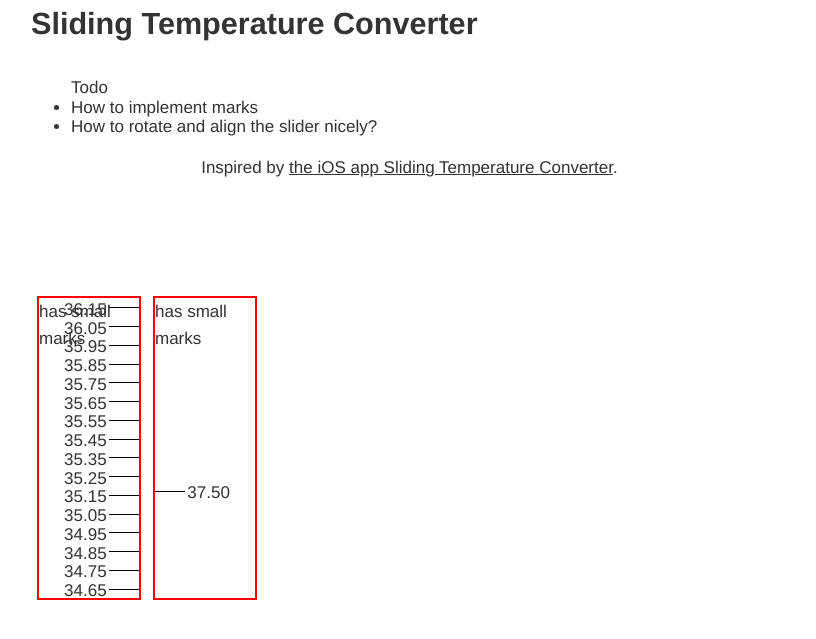
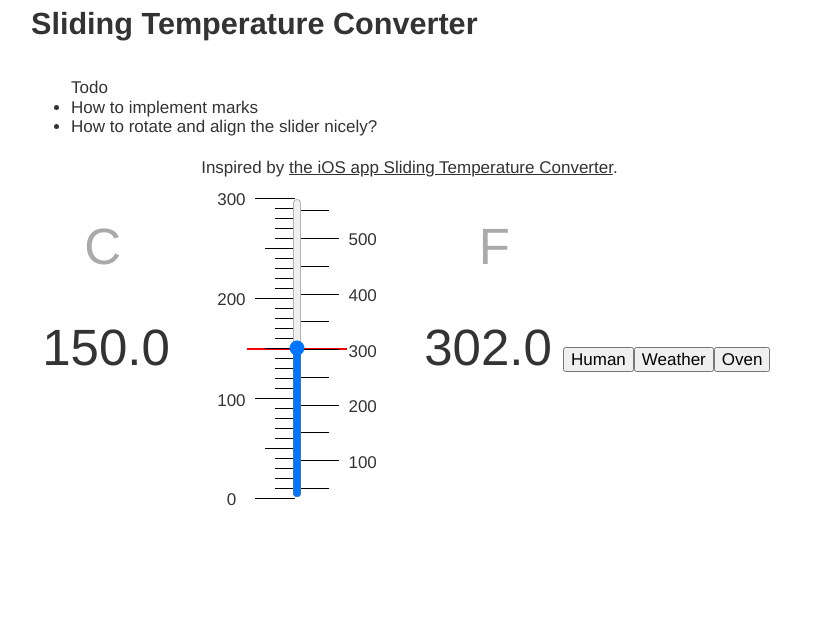
Before and after one commit to schjoq/gh-pages-src, a Gatsby site: page /sliding-temp-converter in a window 1280 px wide. Shown: the part 55-694 px from the top of the page, without its empty margins (229-1045 px from the left). Built offline with nearby package versions, Linux system fonts and the light colour scheme; Gatsby itself is replaced by a stand-in of ours.

Commit message:
Do some work

```diff
--- a/src/pages/sliding-temp-converter.js
+++ b/src/pages/sliding-temp-converter.js
@@ -17,38 +17,13 @@ export default function SlidingTempConverterPage() {
         </a>
         .
       </p>
-      <Marks
-        hasSmallMarks
-        markFrom="right"
-        sliderSmallestMark="34.6"
-        sliderRangeMin="34.6"
-        sliderRangeMax="36.2"
-        sliderRangeStep=".1"
-      />
-      <Marks
-        hasSmallMarks="null"
-        markFrom="left"
-        sliderSmallestMark="35"
-        sliderRangeMin="35"
-        sliderRangeMax="42"
-        sliderRangeStep="5"
-      />
+      <SlidingTemperatureConverter />
     </Layout>
   )
 }
 
 function toFahrenheit(celsius) {
   return (celsius * 9) / 5 + 32
-}
-
-function getMarkLength(markType) {
-  if (markType === "main-mark") {
-    return "60%"
-  } else if (markType === "medium-mark") {
-    return "40%"
-  } else if (markType === "small-mark") {
-    return "20%"
-  }
 }
 
 const Mark = styled(function (props) {
@@ -70,8 +45,6 @@ const Mark = styled(function (props) {
   }
 `
 
-// There're always 10 smaller marks between main marks
-const numberOfSmallMarksBetweenMark = 10
 function roundToDigitStringN(number, n) {
   return parseFloat(number).toFixed(n)
 }
@@ -84,6 +57,18 @@ function roundToDigitString1(number) {
 }
 function roundToDigitNumber1(number) {
   return roundToDigitNumberN(number, 1)
+}
+
+function getPositionForPointAsPercentageString(
+  point,
+  sliderRangeMin,
+  sliderRangeMax
+) {
+  return (
+    roundToDigitString1(
+      ((sliderRangeMax - point) / (sliderRangeMax - sliderRangeMin)) * 100
+    ) + "%"
+  )
 }
 
 function MarksWrapper(props) {
@@ -129,17 +114,17 @@ function MarksWrapper(props) {
     ...mainMarkPoints.map(point => point + sliderRangeStep / 2),
   ].filter(point => point >= sliderRangeMin && point <= sliderRangeMax)
 
-  function getPositionForPointAsPercentageString(
-    point,
-    sliderRangeMin,
-    sliderRangeMax
-  ) {
-    return (
-      roundToDigitString1(
-        ((sliderRangeMax - point) / (sliderRangeMax - sliderRangeMin)) * 100
-      ) + "%"
-    )
-  }
+  // Small mark points are 1-4 or 6-9 of 1/10 steps away from main mark points
+  const smallMarkPoints = [
+    [1, 2, 3, 4, 6, 7, 8, 9].map(
+      x => sliderSmallestMark - (sliderRangeStep / 10) * x
+    ),
+    ...mainMarkPoints.map(point =>
+      [1, 2, 3, 4, 6, 7, 8, 9].map(x => point + (sliderRangeStep / 10) * x)
+    ),
+  ]
+    .flat()
+    .filter(point => point >= sliderRangeMin && point <= sliderRangeMax)
 
   const markFrom = props.markFrom
 
@@ -154,12 +139,16 @@ function MarksWrapper(props) {
     const markLengthes = {
       "main-mark": "40px",
       "medium-mark": "30px",
-      "small-makr": "20px",
+      "small-mark": "20px",
     }
     return (
       <Mark
         markFrom={markFrom}
-        markText={roundToDigitStringN(point, numberOfDigitsAfterDecimalPoint)}
+        markText={
+          numberOfDigitsAfterDecimalPoint === null
+            ? null
+            : roundToDigitStringN(point, numberOfDigitsAfterDecimalPoint)
+        }
         position={getPositionForPointAsPercentageString(
           point,
           sliderRangeMin,
@@ -173,125 +162,262 @@ function MarksWrapper(props) {
   const mainMarks = mainMarkPoints.map(point =>
     makeMarkForPoint(
       point,
-      2,
+      0,
       "main-mark",
       markFrom,
       sliderRangeMin,
       sliderRangeMax
     )
   )
+  // Medium marks always exist
   const mediumMarks = mediumMarkPoints.map(point =>
     makeMarkForPoint(
       point,
-      2,
+      null,
       "medium-mark",
       markFrom,
       sliderRangeMin,
       sliderRangeMax
     )
   )
+  // Small marks may and may not exist
+  const smallMarks =
+    props.hasSmallMarks === "true"
+      ? smallMarkPoints.map(point =>
+          makeMarkForPoint(
+            point,
+            null,
+            "small-mark",
+            markFrom,
+            sliderRangeMin,
+            sliderRangeMax
+          )
+        )
+      : null
+
   return (
     <div className={props.className}>
-      {props.hasSmallMarks ? <p>has small marks</p> : null}
+      {mainMarks}
       {mediumMarks}
+      {smallMarks}
     </div>
   )
 }
 
 const Marks = styled(MarksWrapper)`
-  width: 100px;
+  width: 112px;
   height: 300px;
-  margin: 100px 8px 0;
   position: relative;
-  outline: 2px solid red;
-  float: left;
+  margin: 0 2px;
 `
 
-const TempDisplay = styled(props => (
+const TemperatureResult = styled(props => (
   <span className={props.className}>{roundToDigitString1(props.value)}</span>
 ))`
   display: inline-block;
   font-size: 3em;
-  width: 4.5ch;
+  width: 150px;
+  text-align: center;
 `
 
-class TempSliderWrapper extends React.Component {
+const TemperatureSliderWrapper = props => (
+  <input
+    className={props.className}
+    onChange={props.onChange}
+    type="range"
+    step="0.1"
+    min={props.sliderRangeMin}
+    max={props.sliderRangeMax}
+    value={props.value}
+  />
+)
+
+const TemperatureSlider = styled(TemperatureSliderWrapper)``
+
+class SlidingTemperatureConverterWrapper extends React.Component {
   constructor(props) {
     super(props)
-    this.state = { step: "0.1", min: "35", max: "42" }
+    this.handleChange = this.handleChange.bind(this)
+    this.handleSettingChange = this.handleSettingChange.bind(this)
+    this.settings = {
+      human: {
+        celsius: {
+          hasSmallMarks: "false",
+          markFrom: "right",
+          sliderSmallestMark: "35",
+          sliderRangeMin: "35",
+          sliderRangeMax: "42",
+          sliderRangeStep: "1",
+        },
+        fahrenheit: {
+          hasSmallMarks: "false",
+          markFrom: "left",
+          sliderSmallestMark: "95",
+          sliderRangeStep: "1",
+        },
+      },
+      weather: {
+        celsius: {
+          hasSmallMarks: "false",
+          markFrom: "right",
+          sliderSmallestMark: "-30",
+          sliderRangeMin: "-36",
+          sliderRangeMax: "50",
+          sliderRangeStep: "10",
+        },
+        fahrenheit: {
+          hasSmallMarks: "false",
+          markFrom: "left",
+          sliderSmallestMark: "-30",
+          sliderRangeStep: "20",
+        },
+      },
+      oven: {
+        celsius: {
+          hasSmallMarks: "true",
+          markFrom: "right",
+          sliderSmallestMark: "0",
+          sliderRangeMin: "0",
+          sliderRangeMax: "300",
+          sliderRangeStep: "100",
+        },
+        fahrenheit: {
+          hasSmallMarks: "false",
+          markFrom: "left",
+          sliderSmallestMark: "100",
+          sliderRangeStep: "100",
+        },
+      },
+    }
+    this.state = {
+      values: { human: "38", weather: "20", oven: "150" },
+      setting: "oven",
+    }
+  }
+
+  handleChange(e) {
+    const value = e.target.value
+    this.setState({
+      values: { ...this.state.values, [this.state.setting]: value },
+    })
+    document.getElementById(
+      "slider-bar"
+    ).style.top = getPositionForPointAsPercentageString(
+      value,
+      this.settings[this.state.setting].celsius.sliderRangeMin,
+      this.settings[this.state.setting].celsius.sliderRangeMax
+    )
+  }
+
+  handleSettingChange(newSetting) {
+    this.setState({ setting: newSetting })
+    document.getElementById(
+      "slider-bar"
+    ).style.top = getPositionForPointAsPercentageString(
+      this.state.values[newSetting],
+      this.settings[newSetting].celsius.sliderRangeMin,
+      this.settings[newSetting].celsius.sliderRangeMax
+    )
+  }
+
+  componentDidMount() {
+    document.getElementById(
+      "slider-bar"
+    ).style.top = getPositionForPointAsPercentageString(
+      this.state.values[this.state.setting],
+      this.settings[this.state.setting].celsius.sliderRangeMin,
+      this.settings[this.state.setting].celsius.sliderRangeMax
+    )
   }
 
   render() {
+    const value = this.state.values[this.state.setting]
     return (
       <div className={this.props.className}>
-        <input onChange={this.props.onChange} type="range" {...this.state} />
+        <div>
+          {" "}
+          <span id="slider-bar"></span>
+          <TemperatureSlider
+            sliderRangeMin={
+              this.settings[this.state.setting].celsius.sliderRangeMin
+            }
+            sliderRangeMax={
+              this.settings[this.state.setting].celsius.sliderRangeMax
+            }
+            value={value}
+            onChange={this.handleChange}
+          />
+          <TemperatureResult className="celsius-result" value={value} />
+          <Marks {...this.settings[this.state.setting].celsius} />
+          <Marks
+            {...this.settings[this.state.setting].fahrenheit}
+            sliderRangeMin={roundToDigitString1(
+              toFahrenheit(
+                this.settings[this.state.setting].celsius.sliderRangeMin
+              )
+            )}
+            sliderRangeMax={roundToDigitString1(
+              toFahrenheit(
+                this.settings[this.state.setting].celsius.sliderRangeMax
+              )
+            )}
+          />
+          <TemperatureResult
+            className="fahrenheit-result"
+            value={toFahrenheit(value)}
+          />
+        </div>
+        <button onClick={() => this.handleSettingChange("human")}>Human</button>
+        <button onClick={() => this.handleSettingChange("weather")}>
+          Weather
+        </button>
+        <button onClick={() => this.handleSettingChange("oven")}>Oven</button>
       </div>
     )
   }
 }
 
-const TempSlider = styled(TempSliderWrapper)`
-  width: 300px;
-  height: 20px;
-  outline: 1px solid blue;
-  input {
-    outline: 3px solid red;
+const SlidingTemperatureConverter = styled(SlidingTemperatureConverterWrapper)`
+  > div:first-child {
+    padding: 0;
+    position: relative;
+    display: inline-flex;
+    align-items: center;
+  }
+
+  #slider-bar {
+    position: absolute;
+    border-top: 2px solid red;
+    width: 100px;
+    top: 50%;
+    left: 50%;
+    translate: -50%;
+  }
+
+  ${TemperatureSlider} {
+    position: absolute;
+    top: 50%;
+    left: 116px;
+    width: 300px;
+
+    translate: 0 -50%;
+    rotate: -90deg;
+    z-index: 1;
+  }
+
+  ${TemperatureResult}.celsius-result::before {
+    content: "C";
+    position: absolute;
+    top: 20px;
+    left: 10%;
+    color: #aaa;
+  }
+
+  ${TemperatureResult}.fahrenheit-result::before {
+    content: "F";
+    position: absolute;
+    top: 20px;
+    right: 10%;
+    color: #aaa;
   }
 `
-
-class SlidingTempConverterWrapper extends React.Component {
-  constructor(props) {
-    super(props)
-    this.handleChange = this.handleChange.bind(this)
-    this.state = { value: "25" }
-  }
-
-  handleChange(e) {
-    this.setState({ value: e.target.value })
-  }
-
-  render() {
-    const value = this.state.value
-    return (
-      <div className={this.props.className}>
-        <TempSlider value={value} onChange={this.handleChange} />
-        <TempDisplay className="celsius-result" value={value} />
-        <TempDisplay
-          className="fahrenheit-result"
-          value={toFahrenheit(value)}
-        />
-        <Marks
-          sliderSmallestMark="35"
-          sliderRangeMin="35"
-          sliderRangeMax="42"
-          sliderRangeStep="1"
-        />
-      </div>
-    )
-  }
-}
-
-const SlidingTempConverter = styled(SlidingTempConverterWrapper)`
-  padding: 0;
-  position: relative;
-
-  ${TempSlider} input {
-    position: absolute;
-    top: 0;
-    left: 100px;
-    width: 840px;
-  }
-
-  ${TempDisplay} {
-    position: absolute;
-    top: 0;
-  }
-
-  ${TempDisplay}.celsius-result {
-    left: 400px;
-  }
-
-  ${TempDisplay}.fahrenheit-result {
-    left: 560px;
-  }
-`
```
Also changed, not shown: src/pages/comparing-2-img.js (+8 -4 lines).
